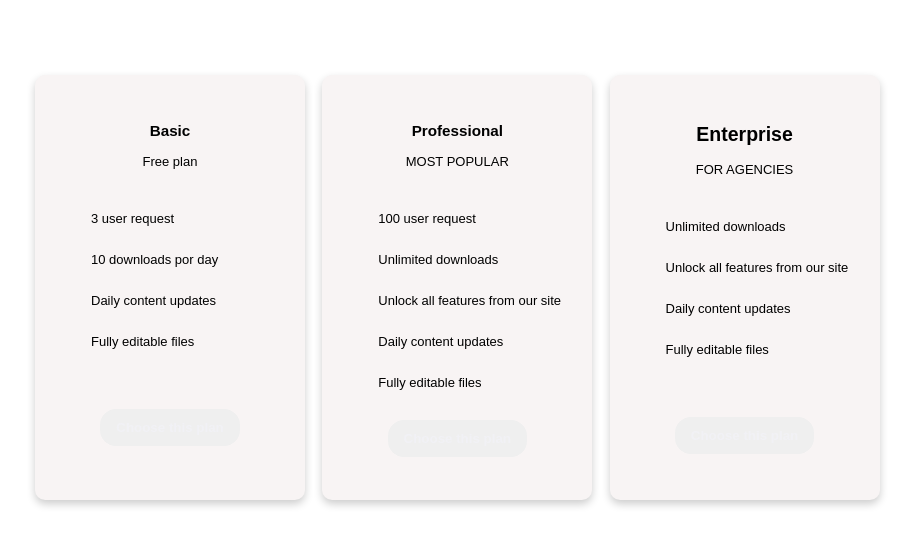
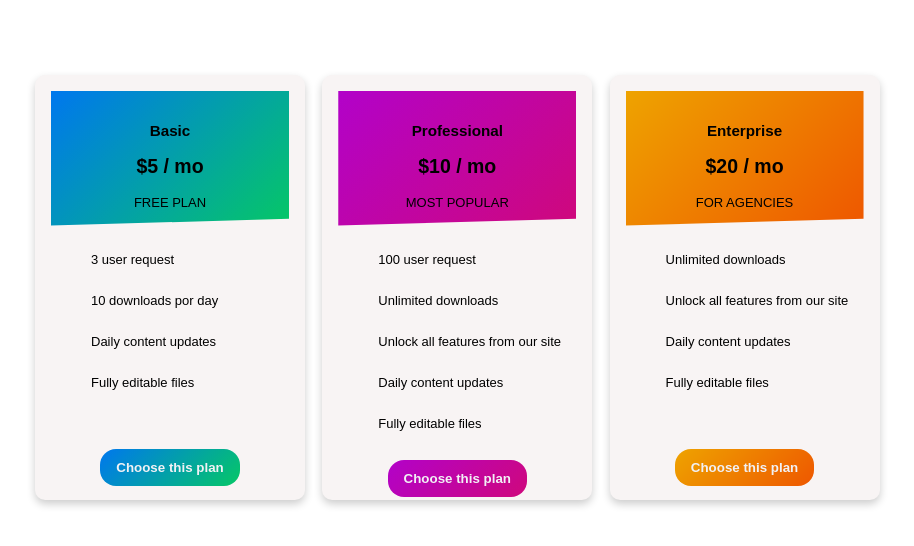
Before and after one commit to winie-asmah/webdev.github.io, a plain HTML site: page index23.html in a window 1280 px wide. Shown: the whole page, without its empty margins (83-997 px from the left). Drawn offline with nearby package versions, Linux system fonts and the light colour scheme.

Commit message:
Add files via upload
price_card/html

```diff
--- a/index23.html
+++ b/index23.html
@@ -3,6 +3,7 @@
 <head>
   <meta charset="UTF-8">
   <meta name="viewport" content="width=device-width, initial-scale=1.0">
+  <link rel="stylesheet" href="https://unicons.iconscout.com/release/v4.0.8/css/line.css">
   <link rel ="stylesheet" type="text/css" href="inline3.css">
 
 </head>
@@ -13,10 +14,14 @@
          <div class="column">
 
         <div class="card">
+
        <article>
-             <header>
-            <h1 class="card_header-title">Basic</h1>
-          <span class="card_header-subtitle">Free plan</span>
+
+                <header class="Basic">
+
+            <h1 class="card__header-basic">Basic</h1>
+            <h2>$5 / mo</h2>
+          <span class="card__header-subtitle">Free plan</span>
         </header>
         <ul class="card_list grid">
             <li class="card__list-item">
@@ -34,19 +39,22 @@
         </ul>
         <br>
         <br>
-        <button class="card__button">Choose this plan</button>
+
+        <button class="basic">Choose this plan</button>
 
 
-        </div>
       </div>
+    </div>
     </article>
      <!--==================== CARD 2 ====================-->
       <div class="column">
         <div class="card">
             <article>
-            <header>
-             <h1 class="card__header-title"> Professional</h1>
-            <span class="card__header-subtitle">Most popular</span>
+            <header class="Professional">
+
+                <h1 class=" card__header"> Professional</h1>
+                <h2>$10 / mo</h2>
+                <span class="card__header-subtitle">Most popular</span>
         </header>
             <ul>
                 <li class="card__list-item">
@@ -65,9 +73,9 @@
                         <p class="card__list-description">Fully editable files</p>
                     </li>
                 </ul>
+                <button class="professional">Choose this plan</button>
 
-        <button class="card__button">Choose this plan</button>
-         </div>
+      </div>
       </div>
     </article>
 
@@ -79,8 +87,12 @@
 
         <div class="card">
 
-        <header class="card__header">
-            <h1 class="card__header-title">Enterprise</h1>
+            <article>
+
+        <header class="Enterprise">
+
+            <h1 class="card__header-enterprise">Enterprise</h1>
+            <h2>$20 / mo</h2>
             <span class="card__header-subtitle">For agencies</span>
             </header>
             <ul>
@@ -99,15 +111,15 @@
             </ul>
             <br>
             <br>
-            <button class="card__button">Choose this plan</button>
+            <button class="enterprise">Choose this plan</button>
+        </div>
+    </div>
+    </article>
 
-        </div>
-      </div>
 
-        </div>
       </div>
     </div>
-</div>
+   </div>
     </section>
    </body>
 </html>
```
